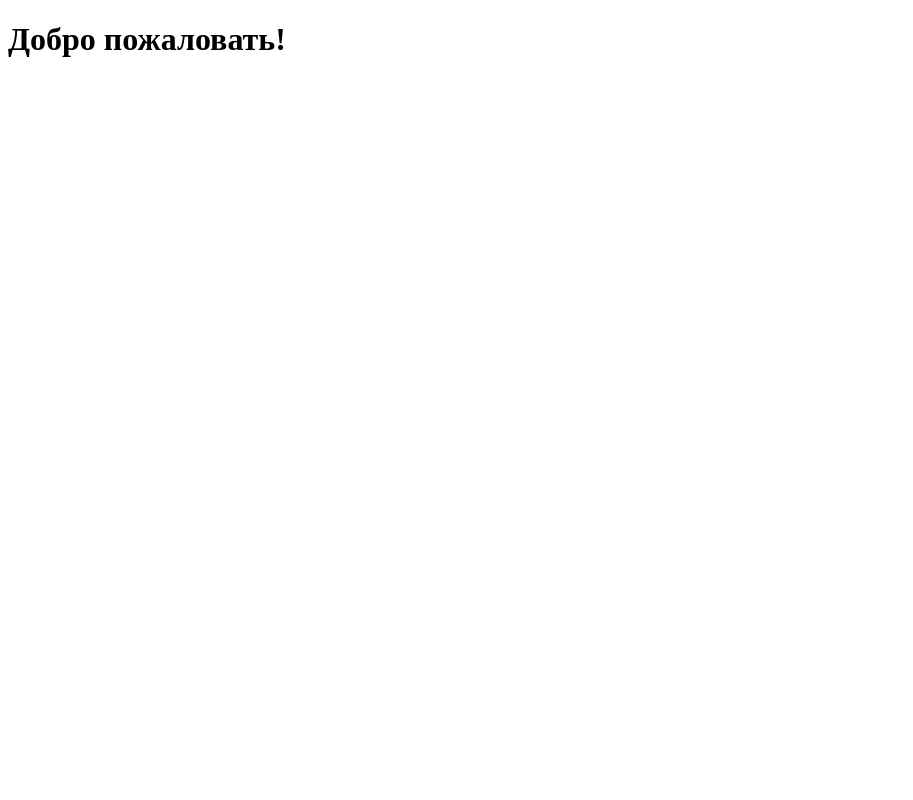
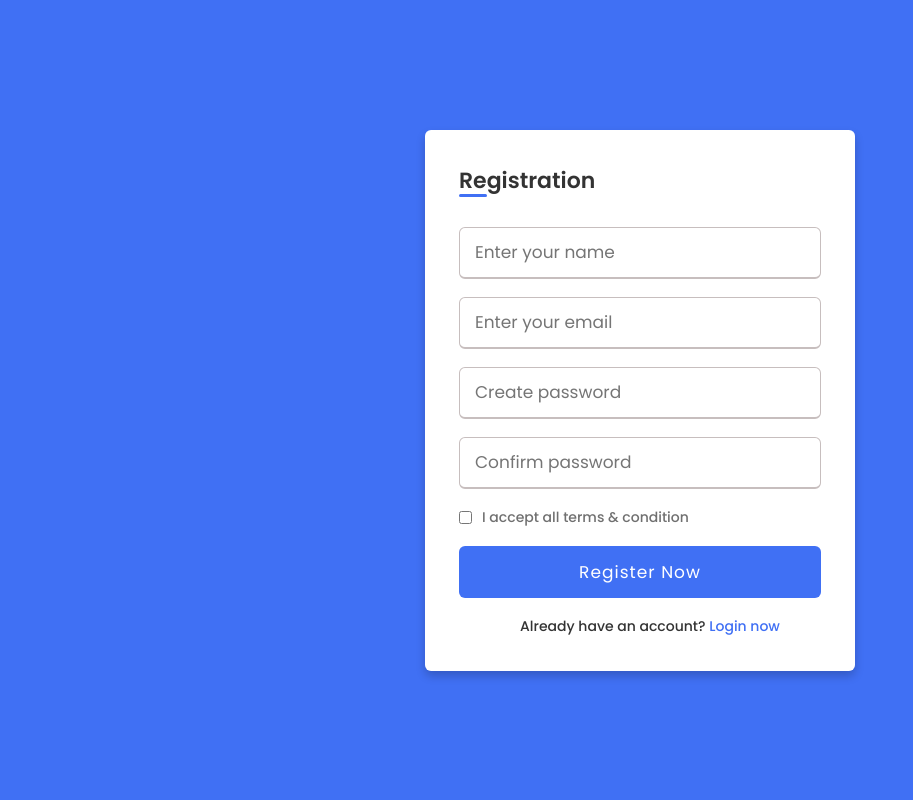
Before and after one commit to xazvu/fast-api-slim, a FastAPI app: page / in a window 1280 px wide. Before the commit the part shown is almost empty. Shown: the whole page, without its empty margins (0-913 px from the left). Run offline with FastAPI, Linux system fonts and the light colour scheme.

Commit message:
Сделал новые модели новую валидацию так же изменил index.html

```diff
--- a/main.py
+++ b/main.py
@@ -2,12 +2,19 @@ import uvicorn
 
 from fastapi import FastAPI, Request
 from fastapi.templating import Jinja2Templates
+from starlette.responses import HTMLResponse
+from fastapi.staticfiles import StaticFiles
+import os
 
-from starlette.responses import HTMLResponse
-
+from contextlib import asynccontextmanager
 from routers.clean import router as clean
 
+
+
 app = FastAPI()
+
+app.mount("/css", StaticFiles(directory=os.path.join('templates', "css")), name="css")
+
 app.include_router(clean)
 
 templates = Jinja2Templates(directory='templates')
--- a/routers/clean.py
+++ b/routers/clean.py
@@ -1,26 +1,24 @@
-from fastapi import APIRouter, Depends
-from pydantic import BaseModel
+from typing import Annotated
+from fastapi import APIRouter, Depends, Query, Path
+from pydantic import BaseModel, EmailStr
+router = APIRouter(
+    prefix="/main",
+    tags=["main"],
+)
 
-router = APIRouter(
-    prefix="/clean",
-    tags=["clean"],
-)
-# pydantic модель для добавления новой задачи
-class Add(BaseModel):
-    name: str
-    description: str | None = None
+class Post(BaseModel):
+    id: int
+    title: str
+    body: str
 
 
-# для чтения задач из базы данных
-class Read_task(Add):
-    id: int
-    model_config = {
-        "from_attributes": True
-    }
+poster = [
+    {'id': 1, 'title': 'News 1', 'body': 'Text 1'},
+    {'id': 2, 'title': 'News 2', 'body': 'Text 2'},
+    {'id': 3, 'title': 'News 3', 'body': 'Text 3'},
+    {'id': 4, 'title': 'News 4', 'body': 'Text 4'}
+]
 
-
-
-
-@router.post("/")
-async def add_task(task: Add = Depends()):
-    return {'data': task}
+@router.get('/posts')
+async def posts() -> list[Post]:
+    return [Post(**post) for post in poster]
--- /dev/null
+++ b/templates/css/style.css
@@ -0,0 +1,95 @@
+@import url('https://fonts.googleapis.com/css?family=Poppins:400,500,600,700&display=swap');
+*{
+  margin: 0;
+  padding: 0;
+  box-sizing: border-box;
+  font-family: 'Poppins', sans-serif;
+}
+body{
+  min-height: 100vh;
+  display: flex;
+  align-items: center;
+  justify-content: center;
+  background: #4070f4;
+}
+.wrapper{
+  position: relative;
+  max-width: 430px;
+  width: 100%;
+  background: #fff;
+  padding: 34px;
+  border-radius: 6px;
+  box-shadow: 0 5px 10px rgba(0,0,0,0.2);
+}
+.wrapper h2{
+  position: relative;
+  font-size: 22px;
+  font-weight: 600;
+  color: #333;
+}
+.wrapper h2::before{
+  content: '';
+  position: absolute;
+  left: 0;
+  bottom: 0;
+  height: 3px;
+  width: 28px;
+  border-radius: 12px;
+  background: #4070f4;
+}
+.wrapper form{
+  margin-top: 30px;
+}
+.wrapper form .input-box{
+  height: 52px;
+  margin: 18px 0;
+}
+form .input-box input{
+  height: 100%;
+  width: 100%;
+  outline: none;
+  padding: 0 15px;
+  font-size: 17px;
+  font-weight: 400;
+  color: #333;
+  border: 1.5px solid #C7BEBE;
+  border-bottom-width: 2.5px;
+  border-radius: 6px;
+  transition: all 0.3s ease;
+}
+.input-box input:focus,
+.input-box input:valid{
+  border-color: #4070f4;
+}
+form .policy{
+  display: flex;
+  align-items: center;
+}
+form h3{
+  color: #707070;
+  font-size: 14px;
+  font-weight: 500;
+  margin-left: 10px;
+}
+.input-box.button input{
+  color: #fff;
+  letter-spacing: 1px;
+  border: none;
+  background: #4070f4;
+  cursor: pointer;
+}
+.input-box.button input:hover{
+  background: #0e4bf1;
+}
+form .text h3{
+ color: #333;
+ width: 100%;
+ text-align: center;
+}
+form .text h3 a{
+  color: #4070f4;
+  text-decoration: none;
+}
+form .text h3 a:hover{
+  text-decoration: underline;
+}
--- a/templates/index.html
+++ b/templates/index.html
@@ -1,15 +1,39 @@
 <!DOCTYPE html>
-<html lang="ru">
-<head>
-    <meta charset="UTF-8" />
-    <meta name="viewport" content="width=device-width, initial-scale=1" />
-    <title>Приветственная страница</title>
-    <link rel="stylesheet" href="style/style.css" />
-
-
-</head>
+<!-- Coding By CodingNepal - codingnepalweb.com -->
+<html lang="en" dir="ltr">
+  <head>
+    <meta charset="UTF-8">
+    <meta name="viewport" content="width=device-width, initial-scale=1.0">
+    <title> Registration or Sign Up form in HTML CSS | CodingLab </title>
+    <link rel="stylesheet" href="css/style.css">
+   </head>
 <body>
-    <h1>Добро пожаловать!</h1>
-
+  <div class="wrapper">
+    <h2>Registration</h2>
+    <form action="#">
+      <div class="input-box">
+        <input type="text" placeholder="Enter your name" required>
+      </div>
+      <div class="input-box">
+        <input type="text" placeholder="Enter your email" required>
+      </div>
+      <div class="input-box">
+        <input type="password" placeholder="Create password" required>
+      </div>
+      <div class="input-box">
+        <input type="password" placeholder="Confirm password" required>
+      </div>
+      <div class="policy">
+        <input type="checkbox">
+        <h3>I accept all terms & condition</h3>
+      </div>
+      <div class="input-box button">
+        <input type="Submit" value="Register Now">
+      </div>
+      <div class="text">
+        <h3>Already have an account? <a href="#">Login now</a></h3>
+      </div>
+    </form>
+  </div>
 </body>
 </html>
--- a/templates/style/style.css
+++ /dev/null
@@ -1,19 +0,0 @@
-.body {
-    font-family: Arial, sans-serif;
-    background: #f0f8ff;
-    color: #333;
-    display: flex;
-    justify-content: center;
-    align-items: center;
-    height: 100vh;
-    margin: 0;
-    flex-direction: column;
-}
-.h1 {
-    color: #2c3e50;
-}
-.p {
-    font-size: 1.2em;
-    margin-top: 0.5em;
-    color: #555;
-}
```
Also changed, not shown: db/models.py (+6 -4 lines), validate/uservalid.py (added, +12 -0 lines), db/engine.py (line endings or trailing spaces), main.db (added).
